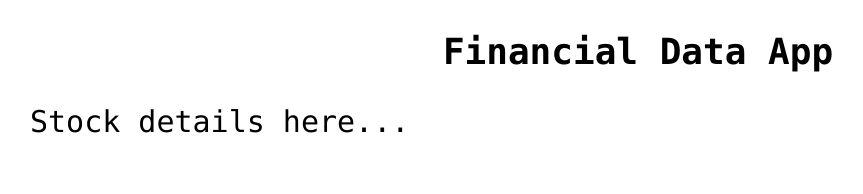
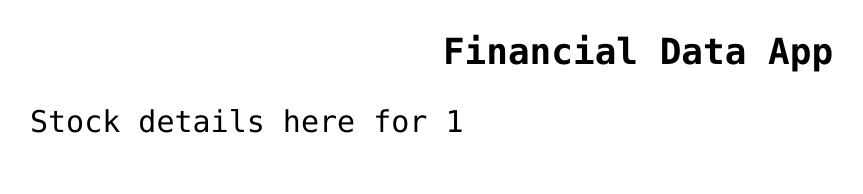
Before and after one commit to gabholli/stock-market-app, a Next.js app: page /stockDetails/1 in a window 1280 px wide. Shown: the top 194 px of the page, without its empty margins (2-865 px from the left). Built offline with nearby package versions, Linux system fonts and the light colour scheme; no server answers.

Commit message:
Created detail page and drew fom API

```diff
--- a/src/app/api/stockData/route.tsx
+++ b/src/app/api/stockData/route.tsx
@@ -1,7 +1,7 @@
 import axios from 'axios'
 import { NextRequest } from 'next/server'
 
-export async function GET(req: NextRequest) {
+export const GET = async (req: NextRequest) => {
     const url = new URL(req.url)
 
     const symbol = url.searchParams.get('symbol')
--- a/src/app/stockDetails/[symbol]/page.tsx
+++ b/src/app/stockDetails/[symbol]/page.tsx
@@ -1,7 +1,29 @@
-const stockDetails = () => {
+"use client"
+
+import axios from "axios"
+import { useParams } from "next/navigation"
+import { useEffect } from "react"
+
+const StockDetails = () => {
+    const params = useParams()
+    const rawSymbol = params.symbol
+    const symbolValue = Array.isArray(rawSymbol) ? rawSymbol[0] : rawSymbol ?? ""
+
+    useEffect(() => {
+        if (!symbolValue) return
+
+        axios.get("/api/stockData?" + new URLSearchParams({ symbol: symbolValue }).toString())
+            .then((response) => {
+                console.log('Stock Details API Response:', response.data)
+            }).catch((error: any) => {
+                console.error('Stock Details API Error:', error)
+            })
+        console.log("Fetching details for symbol:", symbolValue)
+    }, [symbolValue])
+
     return (
-        <div>Stock details here...</div>
+        <div>Stock details here for {symbolValue}</div>
     )
 }
 
-export default stockDetails
+export default StockDetails
```
